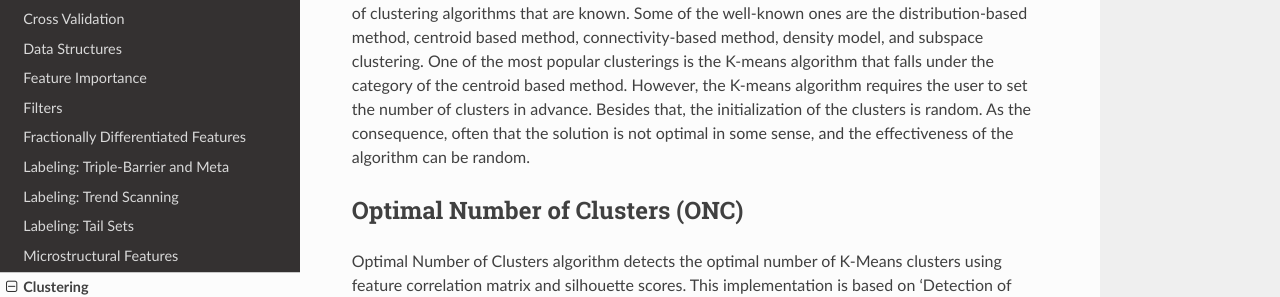
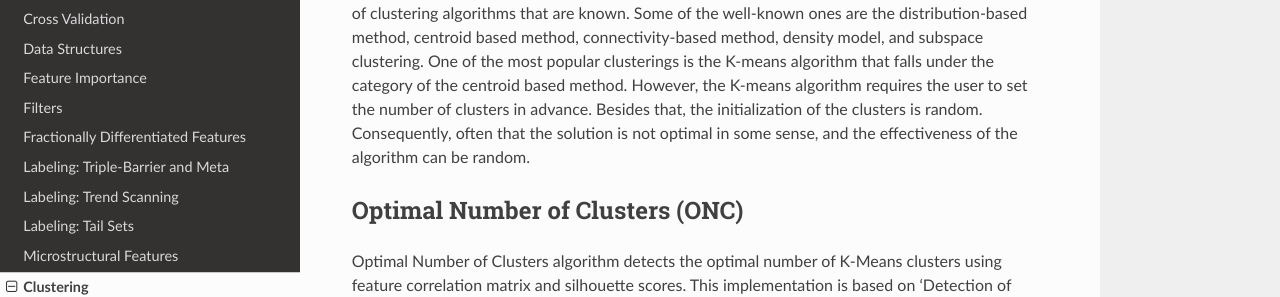
Before and after one commit to hudson-and-thames/mlfinlab, a Sphinx documentation site: the page built from docs/source/implementations/clustering.rst, in a window 1280 px wide and 900 px high. Shown: the part 206-503 px from the top of the window. Built offline with Sphinx 7.4.7 and the Read the Docs theme 2.0.0, drawn with Linux system fonts in a browser that asks for light colours; some of the changed text lies outside the part shown.

Commit message:
modified clustering.rst

```diff
--- a/docs/source/implementations/clustering.rst
+++ b/docs/source/implementations/clustering.rst
@@ -5,7 +5,7 @@
 Clustering
 ==========
 
-Clustering is a task of grouping a set of data points into several groups such that data points in the same group are more similar to each other than to those in other groups. There are different types of clustering algorithms that are known. Some of the well-known ones are the distribution-based method, centroid based method, connectivity-based method, density model, and subspace clustering. One of the most popular clusterings is the K-means algorithm that falls under the category of the centroid based method. However, the K-means algorithm requires the user to set the number of clusters in advance. Besides that, the initialization of the clusters is random. As the consequence, often that the solution is not optimal in some sense, and the effectiveness of the algorithm can be random.
+Clustering is a task of grouping a set of data points into several groups such that data points in the same group are more similar to each other than to those in other groups. There are different types of clustering algorithms that are known. Some of the well-known ones are the distribution-based method, centroid based method, connectivity-based method, density model, and subspace clustering. One of the most popular clusterings is the K-means algorithm that falls under the category of the centroid based method. However, the K-means algorithm requires the user to set the number of clusters in advance. Besides that, the initialization of the clusters is random. Consequently, often that the solution is not optimal in some sense, and the effectiveness of the algorithm can be random.
 
 
 Optimal Number of Clusters (ONC)
```
